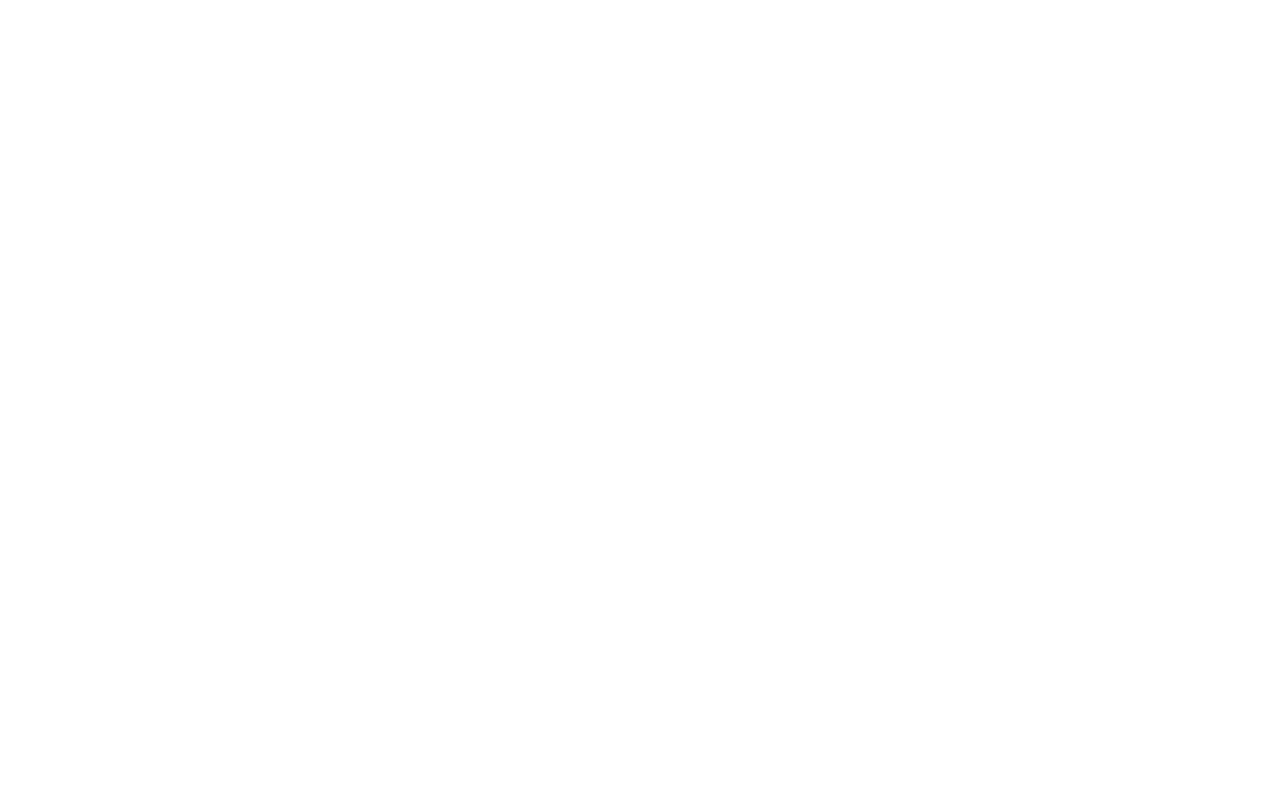
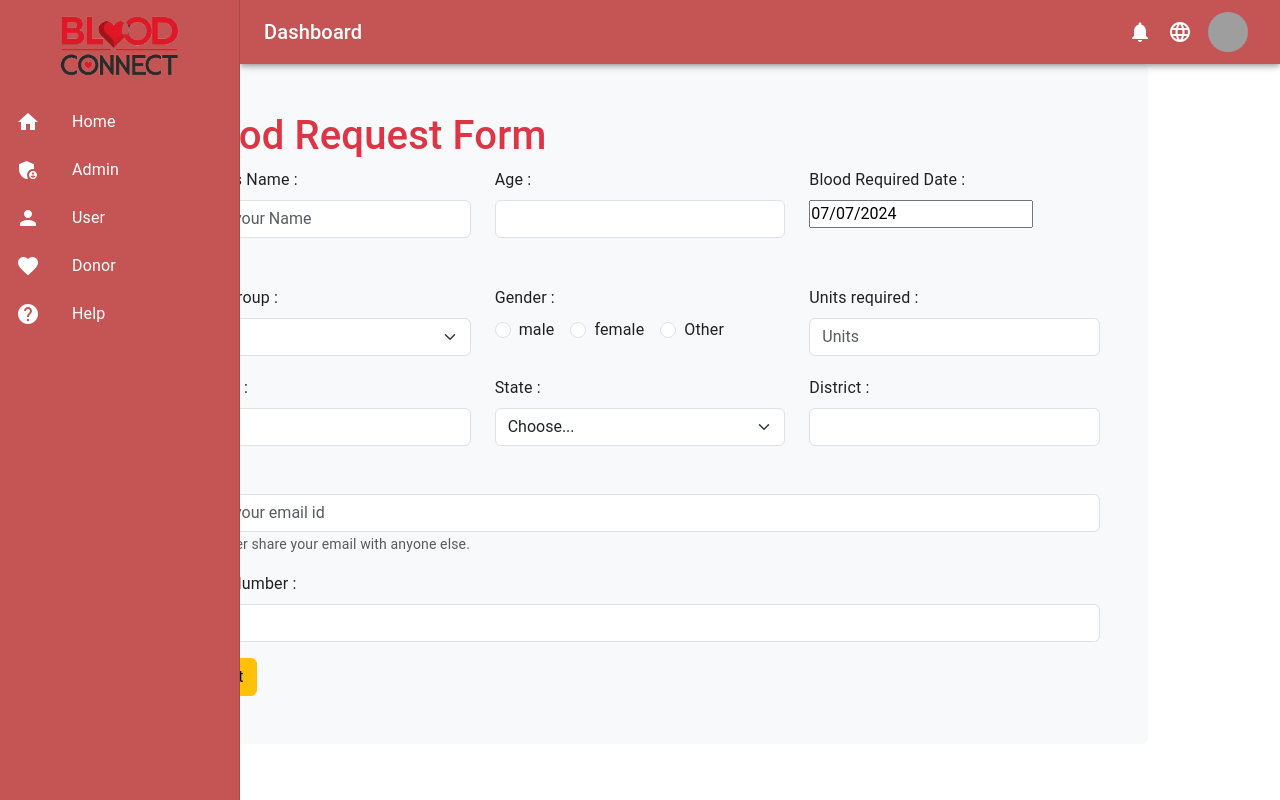
Before and after one commit to sanjaykrishnatk/blood-connect, a React (Vite) app: page /UserDashboard in a window 1280 px wide. Before the commit this address had no page. Built offline with nearby package versions, Linux system fonts and the light colour scheme; grey boxes are pictures that could not be loaded.

Commit message:
userdashboard created

```diff
--- a/package.json
+++ b/package.json
@@ -24,6 +24,7 @@
     "bootstrap": "^5.3.3",
     "react": "^18.3.1",
     "react-bootstrap": "^2.10.4",
+    "react-datepicker": "^7.2.0",
     "react-dom": "^18.3.1",
     "react-router-dom": "^6.24.0",
     "react-toastify": "^10.0.5",
--- a/src/App.jsx
+++ b/src/App.jsx
@@ -10,6 +10,7 @@
 import SlidingForm from "./pages/Slidingform";
 import Donorpage from "./pages/Donorpage";
 import Donorhistory from "./pages/Donorhistory";
+import UserDashboard from "./components/UserDashboard";
 
 function App() {
   return (
@@ -17,13 +18,12 @@
       <Routes>
         <Route path="/" element={<Home />} />
         <Route path="/Dashboard" element={<Dashboard />} />
-        <Route path="/Donor" element={<Donor />} />
         <Route path="/Reportbloodrequest" element={<Reportbloodrequest />} />
         <Route path="/Reportdonor" element={<Reportdonor />} />
-        <Route path="/Request" element={<Request />} />
         <Route path="/SlidingForm" element={<SlidingForm />} />
         <Route path="/donorpage" element={<Donorpage/>} />
         <Route path="/donorhistory" element={<Donorhistory/>} />
+        <Route path="/UserDashboard" element={<UserDashboard />} />
       </Routes>
     </>
   );
--- /dev/null
+++ b/src/components/UserDashboard.jsx
@@ -0,0 +1,35 @@
+import React, { useState } from 'react';
+import { Box, CssBaseline, Toolbar } from '@mui/material';
+import Sidebar from './Sidebar';
+import Navbar from './Navbar';
+import Request from '../pages/Request';
+
+const drawerWidth = 240;
+
+const UserDashboard = () => {
+  const [mobileOpen, setMobileOpen] = useState(false);
+
+  const handleDrawerToggle = () => {
+    setMobileOpen(!mobileOpen);
+  };
+
+  return (
+    <Box //sx={{ display: 'flex' }}
+    >
+      <CssBaseline />
+      <Navbar handleDrawerToggle={handleDrawerToggle} />
+      <Sidebar mobileOpen={mobileOpen} handleDrawerToggle={handleDrawerToggle} />
+      <Box
+        component="main"
+        //sx={{ flexGrow: 1, p: 3, width: { sm: `calc(100% - ${drawerWidth}px)` } }}
+      >
+
+
+        <Toolbar />
+        <Request/>
+      </Box>
+    </Box>
+  );
+};
+
+export default UserDashboard;
--- a/src/pages/Donor.jsx
+++ b/src/pages/Donor.jsx
@@ -1,6 +1,12 @@
 import React, { useState } from 'react'
 import Button from 'react-bootstrap/Button';
 import Form from 'react-bootstrap/Form';
+import DatePicker from "react-datepicker";
+import "react-datepicker/dist/react-datepicker.css";
+
+import Col from 'react-bootstrap/Col';
+import Row from 'react-bootstrap/Row';
+
 
 function Donor() {
 
@@ -16,19 +22,21 @@
         phone : ""
     });
 
+    const [startDate, setStartDate] = useState(new Date());
+
 
     return (
 
-      <div className='mt-5 d-flex justify-content-center align-items-center ' style={{width:'100%', height:'100vh'}}>
-      <div className='bg-light p-5 rounded' style={{width:'500px'}} >
+      <div className='mt-5 d-flex justify-content-center align-items-center ' >
+      <div className='bg-light p-5 rounded' style={{width:'850px'}} >
         <h1 className='text-danger'>Blood Donor Registration</h1>
 
-      <Form className='mt-5'>
+<Form className='mt-5'>
+      <Row className="mb-5">
 
-      <div className="row g-3">
-      <div className="col-md-6">
+        {/* <Form.Group className="mb-3" controlId="userName"> */}
 
-        <Form.Group className="mb-3" controlId="userName">
+        <Form.Group as={Col} controlId="username">
           <Form.Label>Donor Name : </Form.Label>
           <Form.Control type="text" placeholder="Enter your Name"
           onChange={(event)=> {
@@ -38,10 +46,9 @@
          } }/>
 
         </Form.Group>
-        </div>
 
-        <div className="col-md-6">
-        <Form.Group className="mb-3" controlId="age">
+        {/* <Form.Group className="mb-3" controlId="age"> */}
+        <Form.Group as={Col} controlId="age">
           <Form.Label>Age :</Form.Label>
           <Form.Control type="text" placeholder=" "
           onChange={(event)=> {
@@ -52,9 +59,12 @@
 
         </Form.Group>
 
-        </div>
-        </div>
+        <Form.Group as={Col} controlId="date">
+        <Form.Label>Blood Required Date : </Form.Label>
+      <DatePicker selected={startDate} onChange={(date) => setStartDate(date)} />
 
+      </Form.Group>
+      </Row>
 
         <div className="row g-3">
 
@@ -108,7 +118,7 @@
 
 </div>
 
-    <Form.Group className="mb-3" controlId="address">
+    {/* <Form.Group className="mb-3" controlId="address">
           <Form.Label>Address :</Form.Label>
           <Form.Control type="text" placeholder="Address"
           onChange={(event)=> {
@@ -116,10 +126,46 @@
             console.log(value);
           setDonorRequest({...donorRequest, address: value });
            } } />
+        </Form.Group> */}
+
+
+        <Row className="mb-3">
+        <Form.Group as={Col} controlId="address">
+          <Form.Label>Address</Form.Label>
+          <Form.Control onChange={(event)=> {
+            const value= event.target.value;
+            console.log(value);
+          setDonorRequest({...donorRequest, address: value });
+           } } />
         </Form.Group>
 
+        <Form.Group as={Col} controlId="state">
+          <Form.Label>State</Form.Label>
+          <Form.Select defaultValue="Choose..." >
+            <option>Choose...</option>
+            <option>...</option> onChange={(event)=> {
+            const value= event.target.value;
+            console.log(value);
+          setDonorRequest({...donorRequest, state: value });
+           } }
+          </Form.Select>
+        </Form.Group>
 
-        <div className="row g-3">
+        <Form.Group as={Col} controlId="district">
+          <Form.Label>District</Form.Label>
+          <Form.Control  onChange={(event)=> {
+            const value= event.target.value;
+            console.log(value);
+          setDonorRequest({...donorRequest, district: value });
+           } }/>
+        </Form.Group>
+      </Row>
+
+
+
+
+
+        {/* <div className="row g-3">
 
         <div className="col-md-6">
 
@@ -147,7 +193,7 @@
         </Form.Group>
   </div>
   </div>
-
+    */}
 
     <Form.Group className="mb-3" controlId="email">
           <Form.Label>Email </Form.Label>
@@ -185,3 +231,200 @@
   }
 
 export default Donor
+
+
+
+
+
+
+
+
+
+
+// import React, { useState } from 'react'
+// import Button from 'react-bootstrap/Button';
+// import Form from 'react-bootstrap/Form';
+
+// function Donor() {
+
+//     const[donorRequest, setDonorRequest] = useState({
+//         userName :"",
+//         bloodgrp :"",
+//         age :"",
+//         gender :"",
+//         address :"",
+//         state :"",
+//         district :"",
+//         email :"",
+//         phone : ""
+//     });
+
+
+//     return (
+
+//       <div className='mt-5 d-flex justify-content-center align-items-center ' style={{width:'100%', height:'100vh'}}>
+//       <div className='bg-light p-5 rounded' style={{width:'500px'}} >
+//         <h1 className='text-danger'>Blood Donor Registration</h1>
+
+//       <Form className='mt-5'>
+
+//       <div className="row g-3">
+//       <div className="col-md-6">
+
+//         <Form.Group className="mb-3" controlId="userName">
+//           <Form.Label>Donor Name : </Form.Label>
+//           <Form.Control type="text" placeholder="Enter your Name"
+//           onChange={(event)=> {
+//           const value= event.target.value;
+//           console.log(value);
+//         setDonorRequest({...donorRequest, userName: value });
+//          } }/>
+
+//         </Form.Group>
+//         </div>
+
+//         <div className="col-md-6">
+//         <Form.Group className="mb-3" controlId="age">
+//           <Form.Label>Age :</Form.Label>
+//           <Form.Control type="text" placeholder=" "
+//           onChange={(event)=> {
+//             const value= event.target.value;
+//             console.log(value);
+//           setDonorRequest({...donorRequest, age: value });
+//            } } />
+
+//         </Form.Group>
+
+//         </div>
+//         </div>
+
+
+//         <div className="row g-3">
+
+//         <div className="col-md-6">
+
+//         <Form.Label>Blood Group : </Form.Label>
+//         <Form.Select aria-label="Blood Group">
+//       <option>A+</option>
+//       <option value="A+">A+</option>
+//       <option value="O+">O+</option>
+//       <option value="B+">B+</option>
+//       <option value="AB+">AB</option>
+//       <option value="A-">A-</option>
+//       <option value="O-">O-</option>
+//       <option value="B-">B-</option>
+//       <option value="AB-">AB-</option>
+//     </Form.Select>
+
+// </div>
+
+
+//  <div className="col-md-6">
+//         <Form.Label>Gender : </Form.Label>
+
+//         {['radio'].map((type) => (
+//         <div key={`inline-${type}`} className="mb-3">
+//           <Form.Check
+//             inline
+//             label="male"
+//             name="group1"
+//             type={type}
+//             id={`inline-${type}-male`}
+//           />
+//           <Form.Check
+//             inline
+//             label="female"
+//             name="group1"
+//             type={type}
+//             id={`inline-${type}-female`}
+//           />
+//           <Form.Check
+//             inline
+//             label="Other"
+//             type={type}
+//             id={`inline-${type}-other`}
+//           />
+//         </div>
+//       ))}
+
+// </div>
+
+// </div>
+
+//     <Form.Group className="mb-3" controlId="address">
+//           <Form.Label>Address :</Form.Label>
+//           <Form.Control type="text" placeholder="Address"
+//           onChange={(event)=> {
+//             const value= event.target.value;
+//             console.log(value);
+//           setDonorRequest({...donorRequest, address: value });
+//            } } />
+//         </Form.Group>
+
+
+//         <div className="row g-3">
+
+//         <div className="col-md-6">
+
+//         <Form.Group className="mb-3" controlId="state">
+//           <Form.Label>State :</Form.Label>
+//           <Form.Control type="text" placeholder="State"
+//           onChange={(event)=> {
+//             const value= event.target.value;
+//             console.log(value);
+//           setDonorRequest({...donorRequest, state: value });
+//            } }/>
+//         </Form.Group>
+//         </div>
+
+//         <div className="col-md-6">
+
+//         <Form.Group className="mb-3" controlId="district">
+//           <Form.Label>District : </Form.Label>
+//           <Form.Control type="text" placeholder="District"
+//           onChange={(event)=> {
+//             const value= event.target.value;
+//             console.log(value);
+//           setDonorRequest({...donorRequest, district: value });
+//            } }/>
+//         </Form.Group>
+//   </div>
+//   </div>
+
+
+//     <Form.Group className="mb-3" controlId="email">
+//           <Form.Label>Email </Form.Label>
+//           <Form.Control type="text" placeholder="Enter your email id"
+//           onChange={(event)=> {
+//             const value= event.target.value;
+//             console.log(value);
+//           setDonorRequest({...donorRequest, email: value });
+//            } }/>
+//           <Form.Text className="text-muted">
+//             We'll never share your email with anyone else.
+//           </Form.Text>
+//         </Form.Group>
+
+//         <Form.Group className="mb-3" controlId="phone">
+//           <Form.Label>Phone Number : </Form.Label>
+//           <Form.Control type="text" placeholder=""
+//           onChange={(event)=> {
+//             const value= event.target.value;
+//             console.log(value);
+//           setDonorRequest({...donorRequest, phone: value });
+//            } }/>
+//         </Form.Group>
+
+//         <Button variant="warning" type="submit">
+//           Submit
+//         </Button>
+
+
+//       </Form>
+
+//       </div>
+//       </div>
+//     );
+//   }
+
+// export default Donor
--- a/src/pages/Request.jsx
+++ b/src/pages/Request.jsx
@@ -1,6 +1,11 @@
 import React, { useState } from "react";
 import Button from "react-bootstrap/Button";
 import Form from "react-bootstrap/Form";
+import DatePicker from "react-datepicker";
+import "react-datepicker/dist/react-datepicker.css";
+
+import Col from "react-bootstrap/Col";
+import Row from "react-bootstrap/Row";
 
 function Request() {
   const [bloodRequest, setBloodRequest] = useState({
@@ -12,20 +17,22 @@
     address: "",
     state: "",
     district: "",
+    email: "",
     phone: "",
   });
 
+  const [startDate, setStartDate] = useState(new Date());
+
   return (
-    <div
-      className="mt-5 d-flex justify-content-center align-items-center "
-      style={{ width: "100%", height: "100vh" }}
-    >
-      <div className="bg-light p-5 rounded" style={{ width: "500px" }}>
+    <div className="d-flex justify-content-center align-items-center">
+      <div className="bg-light p-5 rounded">
         <h1 className="text-danger">Blood Request Form</h1>
 
-        <Form className="mt-5">
-          <Form.Group className="mb-3" controlId="userName">
-            <Form.Label>Patient's Name : </Form.Label>
+        <Form>
+          <Row className="mb-5">
+            {/* <Form.Group className="mb-3" controlId="userName"> */}
+            <Form.Group as={Col} controlId="username">
+              <Form.Label>Pateint's Name : </Form.Label>
               <Form.Control
                 type="text"
                 placeholder="Enter your Name"
@@ -37,9 +44,31 @@
               />
             </Form.Group>
 
-          <div className="row g-3">
-            <div className="col-md-6">
-              <Form.Label>Required Blood Group : </Form.Label>
+            <Form.Group as={Col} controlId="age">
+              <Form.Label>Age :</Form.Label>
+              <Form.Control
+                type="number"
+                placeholder=" "
+                onChange={(event) => {
+                  const value = event.target.value;
+                  console.log(value);
+                  setBloodRequest({ ...bloodRequest, age: value });
+                }}
+              />
+            </Form.Group>
+
+            <Form.Group as={Col} controlId="date">
+              <Form.Label>Blood Required Date : </Form.Label>
+              <DatePicker
+                selected={startDate}
+                onChange={(date) => setStartDate(date)}
+              />
+            </Form.Group>
+          </Row>
+
+          <Row className="mb-3">
+            <Form.Group as={Col} controlId="bloodgrp">
+              <Form.Label>Blood Group : </Form.Label>
               <Form.Select aria-label="Blood Group">
                 <option>A+</option>
                 <option value="A+">A+</option>
@@ -51,40 +80,9 @@
                 <option value="B-">B-</option>
                 <option value="AB-">AB-</option>
               </Form.Select>
-            </div>
-            <div className="col-md-6">
-              <Form.Group className="mb-3" controlId="unit">
-                <Form.Label>Units required :</Form.Label>
-                <Form.Control
-                  type="number"
-                  placeholder="Units"
-                  onChange={(event) => {
-                    const value = event.target.value;
-                    console.log(value);
-                    setBloodRequest({ ...bloodRequest, unit: value });
-                  }}
-                />
             </Form.Group>
-            </div>
-          </div>
 
-          <div className="row g-3">
-            <div className="col-md-6">
-              <Form.Group className="mb-3" controlId="age">
-                <Form.Label>Patient's Age :</Form.Label>
-                <Form.Control
-                  type="number"
-                  placeholder=" "
-                  onChange={(event) => {
-                    const value = event.target.value;
-                    console.log(value);
-                    setBloodRequest({ ...bloodRequest, age: value });
-                  }}
-                />
-              </Form.Group>
-            </div>
-
-            <div className="col-md-6">
+            <Form.Group as={Col} controlId="gender">
               <Form.Label>Gender : </Form.Label>
 
               {["radio"].map((type) => (
@@ -111,15 +109,26 @@
                   />
                 </div>
               ))}
-            </div>
-          </div>
+            </Form.Group>
 
+            <Form.Group as={Col} controlId="unit">
+              <Form.Label>Units required :</Form.Label>
+              <Form.Control
+                type="number"
+                placeholder="Units"
+                onChange={(event) => {
+                  const value = event.target.value;
+                  console.log(value);
+                  setBloodRequest({ ...bloodRequest, unit: value });
+                }}
+              />
+            </Form.Group>
+          </Row>
 
-          <Form.Group className="mb-3" controlId="address">
+          <Row className="mb-3">
+            <Form.Group as={Col} controlId="address">
               <Form.Label>Address :</Form.Label>
               <Form.Control
-              type="text"
-              placeholder="Address"
                 onChange={(event) => {
                   const value = event.target.value;
                   console.log(value);
@@ -128,28 +137,22 @@
               />
             </Form.Group>
 
-          <div className="row g-3">
-            <div className="col-md-6">
-              <Form.Group className="mb-3" controlId="state">
+            <Form.Group as={Col} controlId="state">
               <Form.Label>State :</Form.Label>
-                <Form.Control
-                  type="text"
-                  placeholder="State"
-                  onChange={(event) => {
+              <Form.Select defaultValue="Choose...">
+                <option>Choose...</option>
+                <option>...</option> onChange=
+                {(event) => {
                   const value = event.target.value;
                   console.log(value);
                   setBloodRequest({ ...bloodRequest, state: value });
                 }}
-                />
+              </Form.Select>
             </Form.Group>
-            </div>
 
-            <div className="col-md-6">
-              <Form.Group className="mb-3" controlId="district">
-                <Form.Label>District : </Form.Label>
+            <Form.Group as={Col} controlId="district">
+              <Form.Label>District :</Form.Label>
               <Form.Control
-                  type="text"
-                  placeholder="District"
                 onChange={(event) => {
                   const value = event.target.value;
                   console.log(value);
@@ -157,14 +160,29 @@
                 }}
               />
             </Form.Group>
-            </div>
-          </div>
+          </Row>
+
+          <Form.Group className="mb-3" controlId="email">
+            <Form.Label>Email </Form.Label>
+            <Form.Control
+              type="text"
+              placeholder="Enter your email id"
+              onChange={(event) => {
+                const value = event.target.value;
+                console.log(value);
+                setBloodRequest({ ...bloodRequest, email: value });
+              }}
+            />
+            <Form.Text className="text-muted">
+              We'll never share your email with anyone else.
+            </Form.Text>
+          </Form.Group>
 
           <Form.Group className="mb-3" controlId="phone">
             <Form.Label>Phone Number : </Form.Label>
             <Form.Control
-              type=" "
-              placeholder="+91-1234567890"
+              type="text"
+              placeholder=""
               onChange={(event) => {
                 const value = event.target.value;
                 console.log(value);
@@ -173,12 +191,9 @@
             />
           </Form.Group>
 
-          <div className="d-flex justify-content-center align-items-center ">
           <Button variant="warning" type="submit">
             Submit
           </Button>
-          </div>
-
         </Form>
       </div>
     </div>
```
Also changed, not shown: 1 other file (tests, documents, lock files or other folders). Lines whose indentation alone changed are shown as unchanged.
